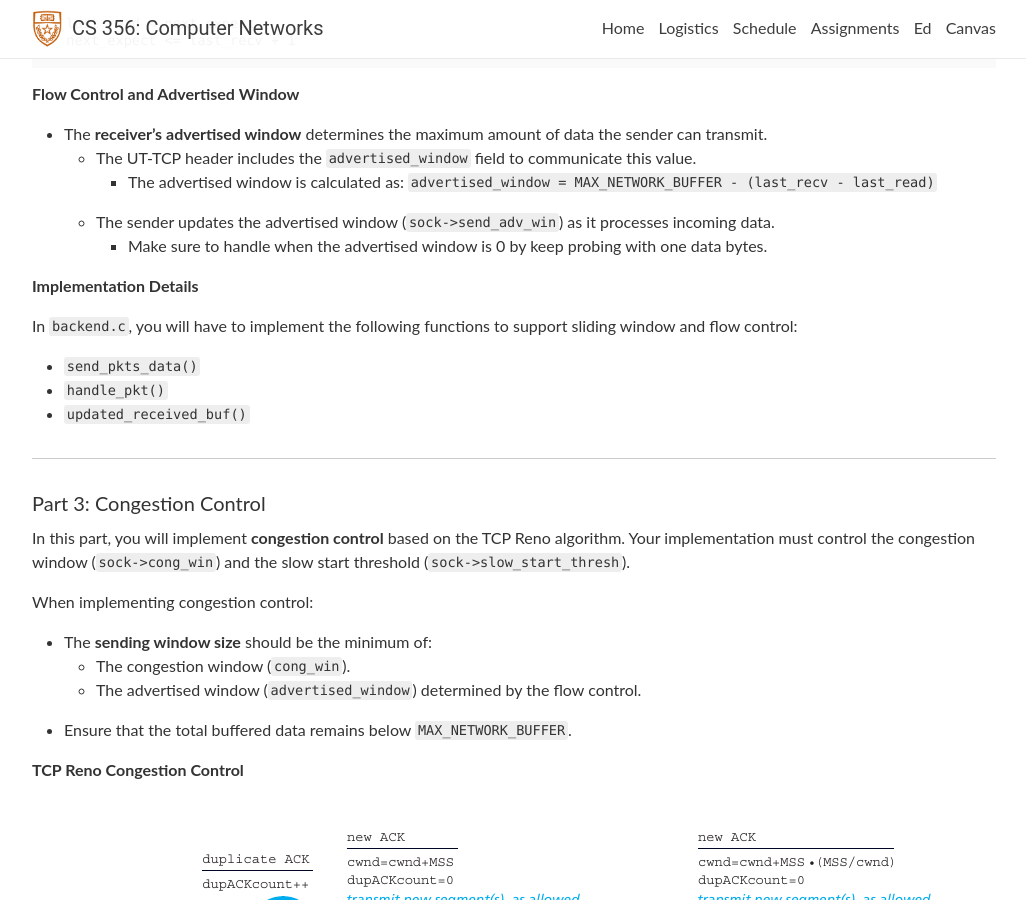
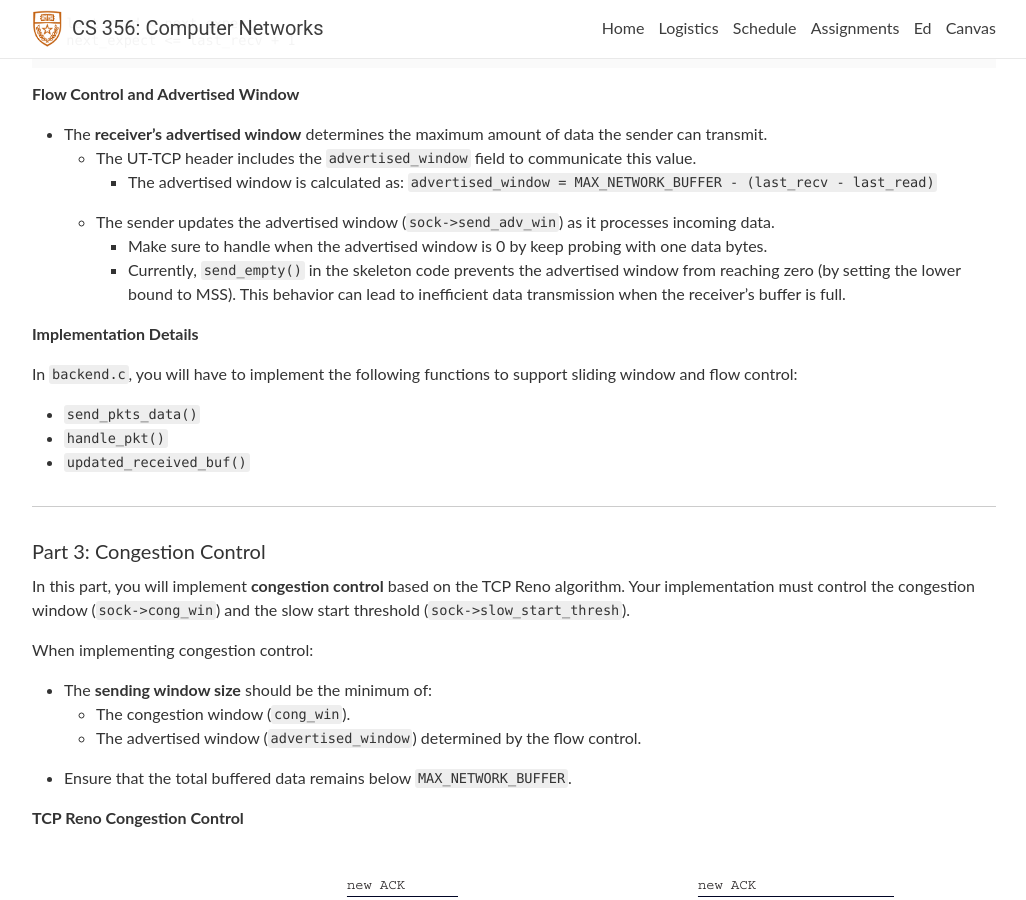
Before and after one commit to utcs356/sp25, a Jekyll site: the page built from _pages/4_congestion_flow_control.md, in a window 1280 px wide and 900 px high, scrolled down 4181 px. Shown: the whole window, without its empty margins (126-1152 px from the left). Built offline with Jekyll 4.4.1, drawn with Linux system fonts in a browser that asks for light colours; nearby versions of some CDN libraries; comment, search, counter and statistics services are not loaded.

Commit message:
update assignment 4 description

```diff
--- a/_pages/4_congestion_flow_control.md
+++ b/_pages/4_congestion_flow_control.md
@@ -185,6 +185,7 @@ last_read        next_expect   last_recv
     * The advertised window is calculated as: `advertised_window = MAX_NETWORK_BUFFER - (last_recv - last_read)`
   * The sender updates the advertised window (`sock->send_adv_win`) as it processes incoming data.
     * Make sure to handle when the advertised window is 0 by keep probing with one data bytes.
+    * Currently, `send_empty()` in the skeleton code prevents the advertised window from reaching zero (by setting the lower bound to MSS). This behavior can lead to inefficient data transmission when the receiver's buffer is full.
 
 **Implementation Details**
 
```
